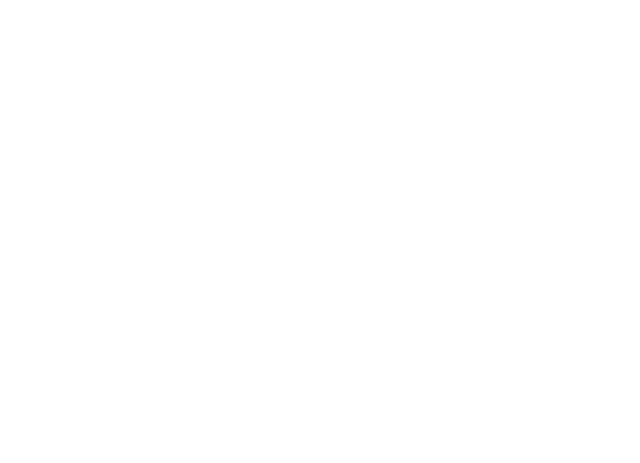
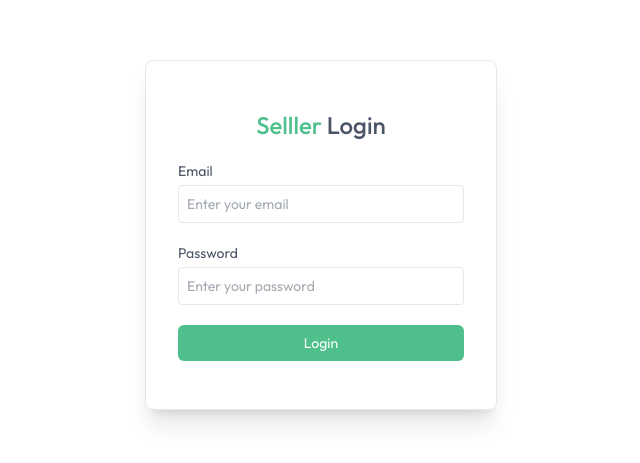
Before and after one commit to tharani-2006/GreenCart, a React (Vite) app in the folder client/: page /seller in a window 1280 px wide. Before the commit this address had no page. Shown: the part 165-628 px from the top of the page, without its empty margins (319-959 px from the left). Built offline with nearby package versions, Linux system fonts and the light colour scheme.

Commit message:
develop login page for seller page and mount it

```diff
--- a/client/src/App.jsx
+++ b/client/src/App.jsx
@@ -12,12 +12,13 @@ import ProductDetails from './pages/ProductDetails.jsx'
 import Cart from './pages/Cart.jsx'
 import AddAddress from './pages/AddAddress.jsx'
 import MyOrders from './pages/MyOrders.jsx'
+import SellerLogin from './components/seller/SellerLogin.jsx'
 
 const App = () => {
 
   const isSellerPath = useLocation().pathname.includes("seller")//it check whether the url contain the 'seller'
 
-  const {showUserLogin} = useAppContext();
+  const {showUserLogin, isSeller} = useAppContext();
 
   return (
     <div>
@@ -35,6 +36,7 @@ const App = () => {
           <Route path='/cart' element={<Cart />} />
           <Route path='/add-address' element={<AddAddress />} />
           <Route path='/my-orders' element={<MyOrders />} />
+          <Route path='/seller' element={isSeller ? null : <SellerLogin />} />
         </Routes>
       </div>
 
--- a/client/src/components/seller/SellerLogin.jsx
+++ b/client/src/components/seller/SellerLogin.jsx
@@ -23,18 +23,21 @@ const SellerLogin = () => {
 
                 <div className='flex flex-col gap-5 m-auto items-start p-8 py-12 min-w-80 sm:min-w-88 rounded-lg shadow-xl border border-gray-200 '>
                     <p className='text-2xl font-medium m-auto'><span className='text-primary'>Selller</span> Login</p>
+                    <div className='w-full'>
+                        <p>Email</p>
+                        <input type="email"
+                        className='border border-gray-200 rounded w-full p-2 mt-1 outline-primary'
+                        placeholder='Enter your email' required/>
+                    </div>
+                    <div className='w-full'>
+                        <p>Password</p>
+                        <input type="password"
+                        className='border border-gray-200 rounded w-full p-2 mt-1 outline-primary'
+                        placeholder='Enter your password' required/>
+                    </div>
+                    <button className='bg-primary text-white w-full py-2 rounded-md cursor-pointer'>Login</button>
                 </div>
-                <div className='flex flex-col gap-5 m-auto items-start p-8 py-12 min-w-80 sm:min-w-88 rounded-lg shadow-xl border border-gray-200 '>
-                    <label className='flex flex-col gap-1 w-full'>
-                        <span>Email</span>
-                        <input type="email" value={email} onChange={(e) => setEmail(e.target.value)} className='border border-gray-300 rounded-md px-4 py-2 focus:outline-none focus:ring-2 focus:ring-primary' />
-                    </label>
-                    <label className='flex flex-col gap-1 w-full'>
-                        <span>Password</span>
-                        <input type="password" value={password} onChange={(e) => setPassword(e.target.value)} className='border border-gray-300 rounded-md px-4 py-2 focus:outline-none focus:ring-2 focus:ring-primary' />
-                    </label>
-                    <button type="submit" className='bg-primary text-white px-4 py-2 rounded-md hover:bg-primary-dark transition duration-300'>Login</button>
-                </div>
+
         </form>
     )
 }
```
